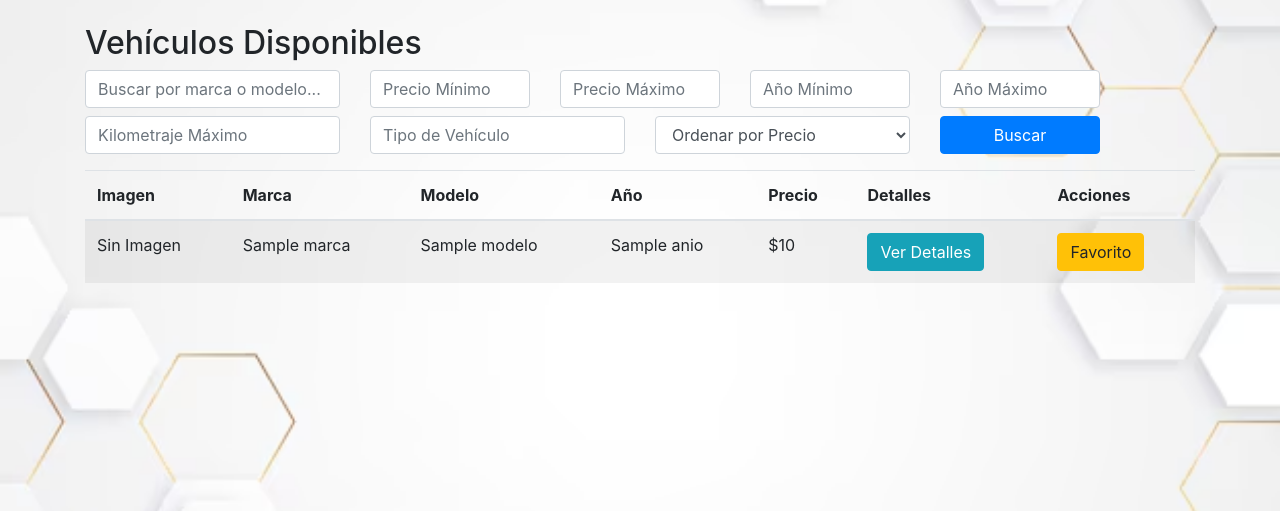
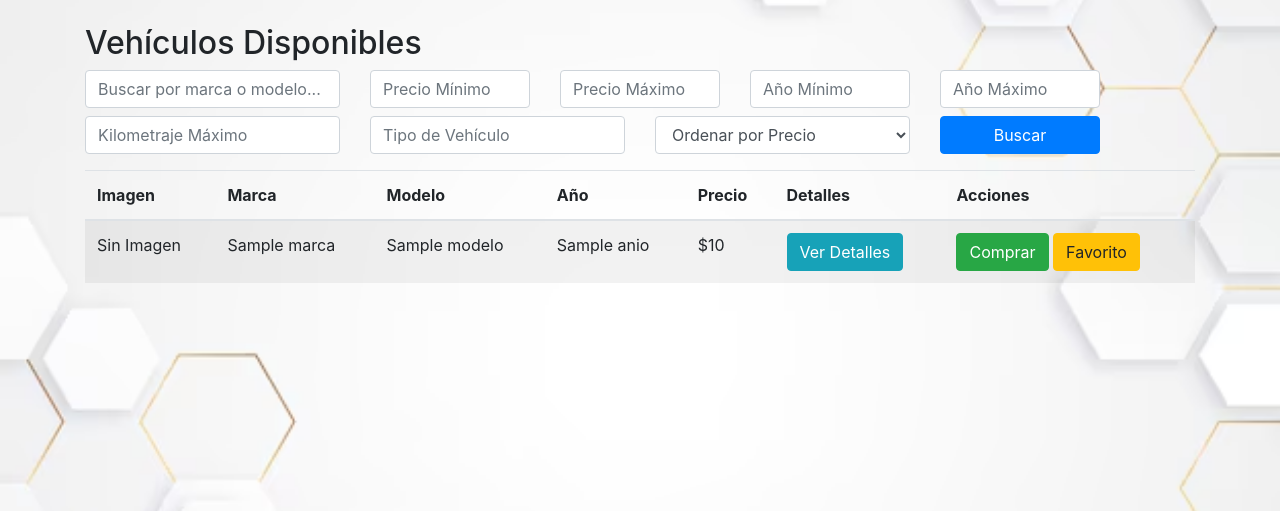
Before and after one commit to JohannVC834/Concesionaria1, a Flask app: template templates/vehiculos.html in a window 1280 px wide. Shown: the part 56-567 px from the top of the page. Run offline with Flask 3, Linux system fonts and the light colour scheme; the template is opened without the code that fills it: most values are stand-ins (such as "Sample title", 1, 10 or a date in 2020); some libraries are stand-ins or nearby versions.

Commit message:
Se agrego el boton para comprar

```diff
--- a/templates/vehiculos.html
+++ b/templates/vehiculos.html
@@ -81,6 +81,10 @@
             <td>${{ vehiculo.precio }}</td>
             <td><a href="{{ url_for('detalle_vehiculo', id=vehiculo.id) }}" class="btn btn-info">Ver Detalles</a></td>
             <td>
+                <form action="{{ url_for('datos_pago', vehiculo_id=vehiculo.id) }}" method="get" style="display:inline;">
+                    <button type="submit" class="btn btn-success">Comprar</button>
+                </form>
+
                 <form action="{{ url_for('agregar_favorito', vehiculo_id=vehiculo.id) }}" method="post" style="display:inline;">
                     <button type="submit" class="btn btn-warning">Favorito</button>
                 </form>
```
